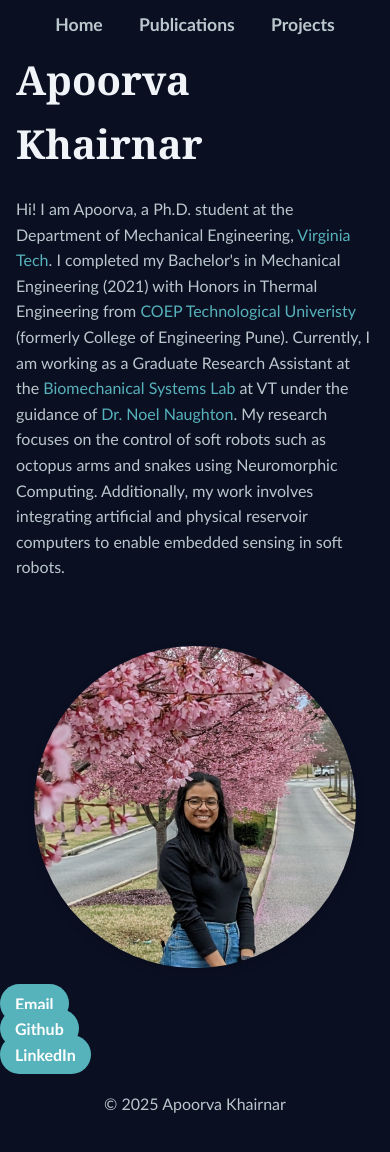
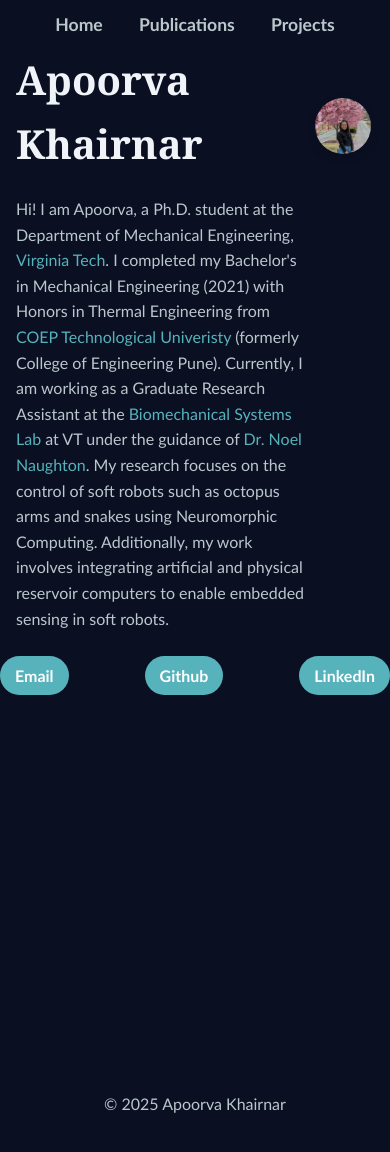
Before and after one commit to apoorvakhairnar/apoorvakhairnar.github.io, a Jekyll site: the page built from index.md, in a window 390 px wide and 1157 px high. Shown: the top 1152 px of the window. Built offline with Jekyll 4.4.1, drawn with Linux system fonts in a browser that asks for light colours.

Commit message:
modified:   assets/css/home_style.css

```diff
--- a/assets/css/home_style.css
+++ b/assets/css/home_style.css
@@ -66,6 +66,7 @@
   justify-content: space-between;
   width: 100%;
 }
+
 .buttons_mobile .button a {
   background: var(--color-accent);
   color: #fff;
@@ -84,5 +85,5 @@
 /* 5) Breakpoints */
 @media (max-width: 768px) {
   .content_desktop, .buttons_desktop { display: none; }
-  .content_mobile,  .buttons_mobile  { display: block; }
+  .content_mobile,  .buttons_mobile  { display: flex; }
 }
```
